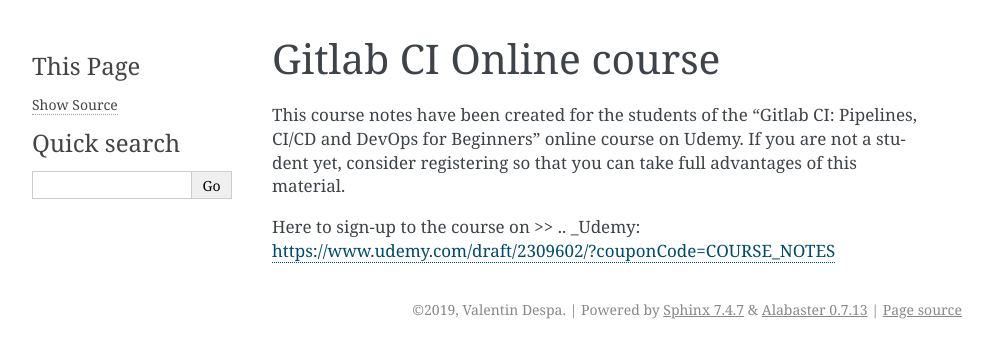
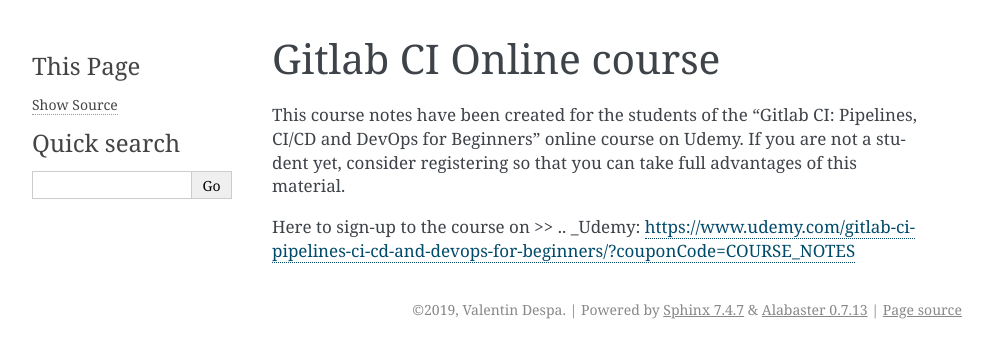
Before and after one commit to vdespa/gitlab-ci-course-notes, a Sphinx documentation site: the page built from docs/source/99-online-course.rst, in a window 1280 px wide. Shown: the top 358 px of the page, without its empty margins (148-1141 px from the left). Built offline with Sphinx 7.4.7, drawn with Linux system fonts in a browser that asks for light colours; some of the changed lines change nothing that is shown.

Commit message:
Add link to course.

```diff
--- a/docs/source/99-online-course.rst
+++ b/docs/source/99-online-course.rst
@@ -4,4 +4,4 @@
 
 This course notes have been created for the students of the "Gitlab CI: Pipelines, CI/CD and DevOps for Beginners" online course on Udemy. If you are not a student yet, consider registering so that you can take full advantages of this material.
 
-Here to sign-up to the course on >> .. _Udemy: https://www.udemy.com/draft/2309602/?couponCode=COURSE_NOTES
+Here to sign-up to the course on >> .. _Udemy: https://www.udemy.com/gitlab-ci-pipelines-ci-cd-and-devops-for-beginners/?couponCode=COURSE_NOTES
```
